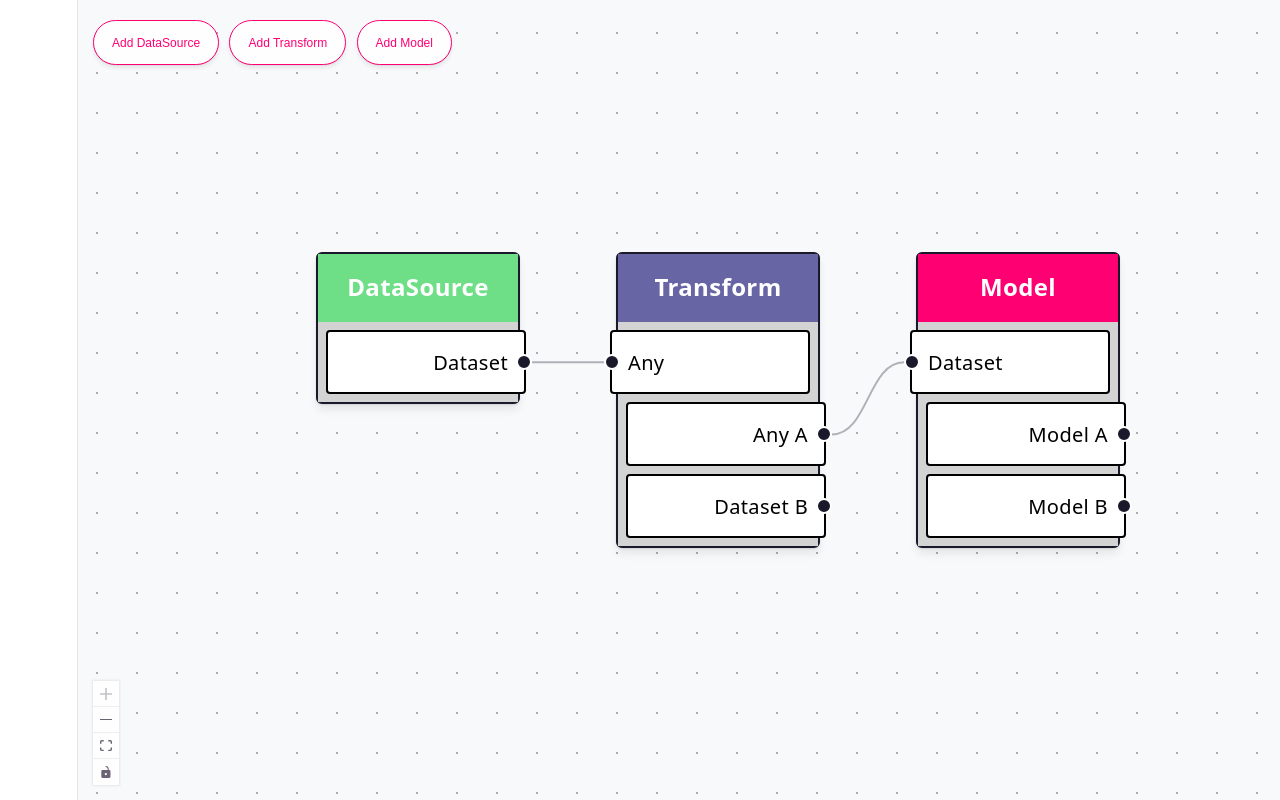
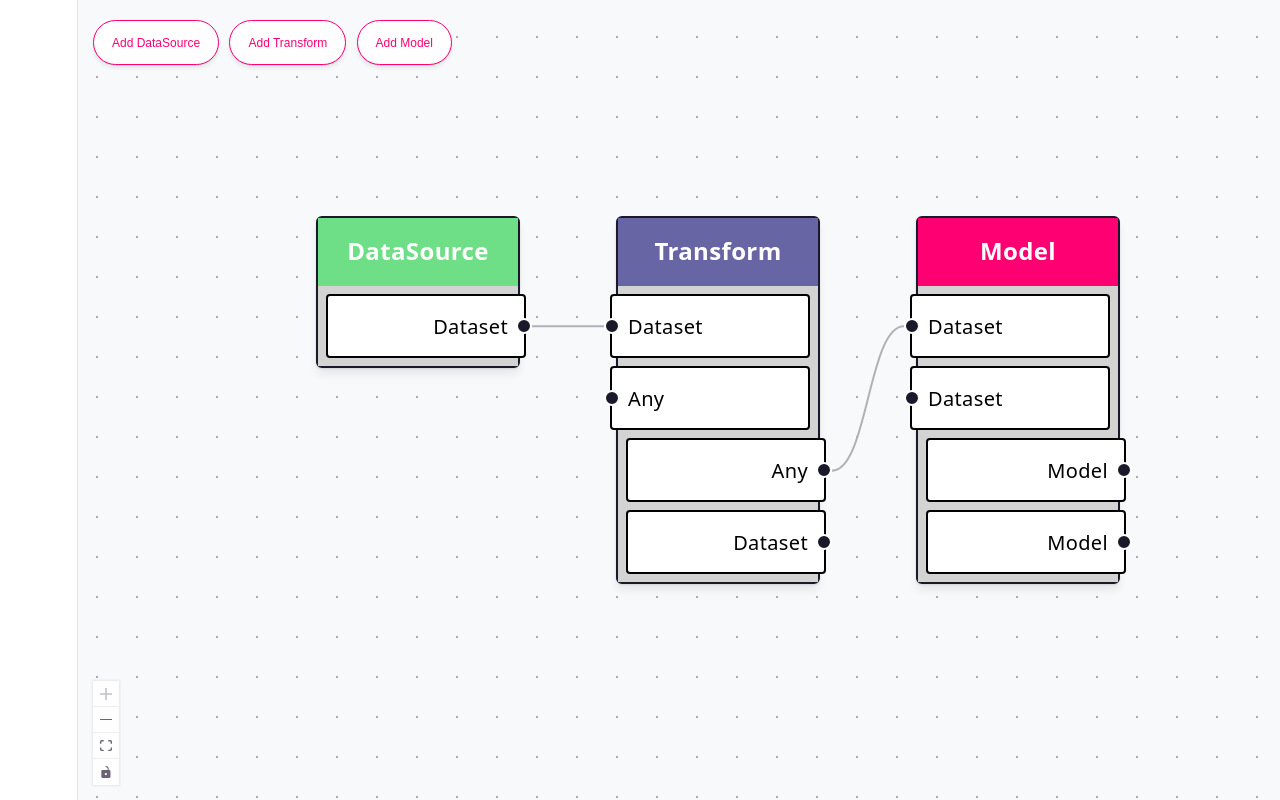
Before and after one commit to jpgorman/react-flow-demo, a React (Vite) app: page / in a window 1280 px wide. Shown: the top 800 px of the page. Built offline with nearby package versions, Linux system fonts and the light colour scheme.

Commit message:
Fix input connection limit

```diff
--- a/src/pages/flow/index.tsx
+++ b/src/pages/flow/index.tsx
@@ -46,14 +46,18 @@ initialNodes.push(modelNode);
 
 const initialEdges: Array<Edge> = [
   {
-    id: crypto.randomUUID(),
+    id: `${dataSourceNode.id}-${transformNode.id}`,
     source: dataSourceNode.id,
+    sourceHandle: `${dataSourceNode.id}-output-a`,
     target: transformNode.id,
+    targetHandle: `${transformNode.id}-input-a`,
   },
   {
-    id: crypto.randomUUID(),
+    id: `${transformNode.id}-${modelNode.id}`,
     source: transformNode.id,
+    sourceHandle: `${transformNode.id}-output-a`,
     target: modelNode.id,
+    targetHandle: `${modelNode.id}-input-a`,
   },
 ];
 
@@ -112,8 +116,8 @@ export default function Flow() {
   );
 
   const isValidConnection = useCallback(
-    (connection: Connection) => validateConnection(connection, nodes),
-    [nodes]
+    (connection: Connection) => validateConnection(connection, nodes, edges),
+    [nodes, edges]
   );
 
   return (
--- a/src/pages/flow/model/create-node.ts
+++ b/src/pages/flow/model/create-node.ts
@@ -1,4 +1,10 @@
-import type { CustomNode, CustomNodeType } from "./node.types";
+import type {
+  CustomNode,
+  CustomNodeType,
+  DataType,
+  HandleParam,
+  NodeConnection,
+} from "./node.types";
 
 type PartialProps = Partial<Omit<CustomNode, "position">>;
 type RequiredProps = {
@@ -10,26 +16,32 @@ export const createNode = ({
   type,
   ...overrides
 }: PartialProps & RequiredProps): CustomNode => {
+  const id = crypto.randomUUID();
   return {
     ...overrides,
     type,
-    id: crypto.randomUUID(),
-    data: createNodeData(type),
+    id,
+    data: createNodeData(type, id),
   };
 };
 
+const generateHandleParam = (type: DataType): HandleParam => ({
+  type,
+  label: type,
+});
+
 // TODO: Make this function more DRY
-export const createNodeData = (type: CustomNodeType): CustomNode["data"] => {
+export const createNodeData = (
+  type: CustomNodeType,
+  id: string
+): CustomNode["data"] => {
   switch (type) {
     case "DataSource": {
       return {
         nodeType: "DataSource",
         label: "DataSource",
         outputs: {
-          dataset: {
-            type: "Dataset",
-            label: "Dataset",
-          },
+          [`${id}-output-a`]: generateHandleParam("Dataset"),
         },
       };
     }
@@ -38,20 +50,12 @@ export const createNodeData = (type: CustomNodeType): CustomNode["data"] => {
         nodeType: "Transform",
         label: "Transform",
         inputs: {
-          dataset: {
-            type: "Any",
-            label: "Any",
-          },
+          [`${id}-input-a`]: generateHandleParam("Dataset"),
+          [`${id}-input-b`]: generateHandleParam("Any"),
         },
         outputs: {
-          any: {
-            type: "Any",
-            label: "Any A",
-          },
-          datasetB: {
-            type: "Dataset",
-            label: "Dataset B",
-          },
+          [`${id}-output-a`]: generateHandleParam("Any"),
+          [`${id}-output-b`]: generateHandleParam("Dataset"),
         },
       };
     }
@@ -60,20 +64,12 @@ export const createNodeData = (type: CustomNodeType): CustomNode["data"] => {
         nodeType: "Model",
         label: "Model",
         inputs: {
-          dataset: {
-            type: "Dataset",
-            label: "Dataset",
-          },
+          [`${id}-input-a`]: generateHandleParam("Dataset"),
+          [`${id}-input-b`]: generateHandleParam("Dataset"),
         },
         outputs: {
-          modelA: {
-            type: "Model",
-            label: "Model A",
-          },
-          modelB: {
-            type: "Model",
-            label: "Model B",
-          },
+          [`${id}-output-a`]: generateHandleParam("Model"),
+          [`${id}-output-b`]: generateHandleParam("Model"),
         },
       };
     }
--- a/src/pages/flow/model/node.types.ts
+++ b/src/pages/flow/model/node.types.ts
@@ -21,9 +21,9 @@ export type NodeConnection = Record<string, HandleParam>;
 
 export type CustomNode = Node<NodeData>;
 
-type HandleParam = {
+export type HandleParam = {
   type: DataType;
   label: string;
 };
 
-type DataType = "Dataset" | "Model" | "Any";
+export type DataType = "Dataset" | "Model" | "Any";
--- a/src/pages/flow/model/validate-connection.ts
+++ b/src/pages/flow/model/validate-connection.ts
@@ -1,9 +1,10 @@
-import type { Connection } from "@xyflow/react";
+import type { Connection, Edge } from "@xyflow/react";
 import type { CustomNode } from "./node.types";
 
 export const validateConnection = (
   { source, target, sourceHandle, targetHandle }: Connection,
-  nodes: Array<CustomNode>
+  nodes: Array<CustomNode>,
+  edges: Array<Edge>
 ) => {
   const sourceNode = nodes.find(({ id }) => id === source);
   const targetNode = nodes.find(({ id }) => id === target);
@@ -20,6 +21,13 @@ export const validateConnection = (
   if (!output || !input) {
     return false;
   }
+  const alreadyConnected = edges.some(
+    (e) => e.target === target && e.targetHandle === targetHandle
+  );
+
+  if (alreadyConnected) {
+    return false;
+  }
 
   return (
     output.type === input.type || output.type === "Any" || input.type === "Any"
--- a/src/pages/flow/ui/Handles.tsx
+++ b/src/pages/flow/ui/Handles.tsx
@@ -1,11 +1,10 @@
-import { memo, type CSSProperties } from "react";
+import { memo } from "react";
 import { Handle, Position, useNodeConnections } from "@xyflow/react";
 import type { NodeConnection } from "../model/node.types";
 import type { CSSProps } from "../model/css.types";
 
 type Props = {
   connections: NodeConnection;
-  isConnectable: boolean;
   type: "source" | "target";
 };
 
@@ -19,7 +18,7 @@ const styles = {
     paddingRight: 8,
     backgroundColor: "white",
     borderRadius: 2,
-    border: "1px solid black"
+    border: "1px solid black",
   },
   input: {
     textAlign: "left",
@@ -41,7 +40,7 @@ const styles = {
   },
 } satisfies CSSProps;
 
-const Handles = memo(({ type, connections, isConnectable }: Props) => {
+const Handles = memo(({ type, connections }: Props) => {
   if (!connections) {
     return null;
   }
@@ -55,7 +54,6 @@ const Handles = memo(({ type, connections, isConnectable }: Props) => {
       }}
     >
       <Handle
-        isConnectable={isConnectable}
         id={id}
         type={type}
         position={type === "source" ? Position.Right : Position.Left}
@@ -72,26 +70,10 @@ const Handles = memo(({ type, connections, isConnectable }: Props) => {
 
 type HandleProps = Pick<Props, "connections">;
 
-const INPUT_CONNECTION_LIMIT = 1;
-const INPUT_HANDLE_TYPE = "target";
-
 export const InputHandles = (props: HandleProps) => {
-  const nodeConnections = useNodeConnections({
-    handleType: INPUT_HANDLE_TYPE,
-  });
-  const isConnectable = nodeConnections.length < INPUT_CONNECTION_LIMIT;
-
-  return (
-    <Handles
-      {...props}
-      type={INPUT_HANDLE_TYPE}
-      isConnectable={isConnectable}
-    />
-  );
+  return <Handles {...props} type="target" />;
 };
 
-const OUPUT_HANDLE_TYPE = "source";
-
 export const OutputHandles = (props: HandleProps) => {
-  return <Handles {...props} type={OUPUT_HANDLE_TYPE} isConnectable={true} />;
+  return <Handles {...props} type="source" />;
 };
```
Also changed, not shown: 1 other file (tests, documents, lock files or other folders).
